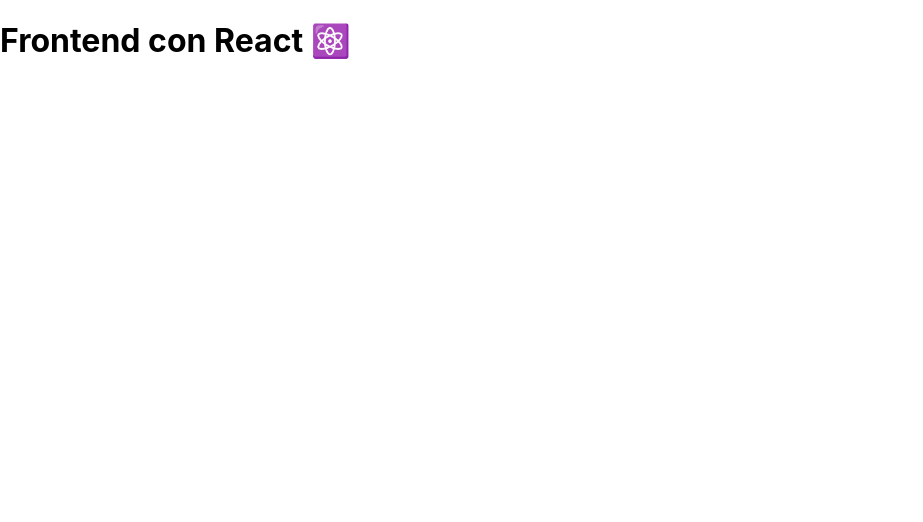
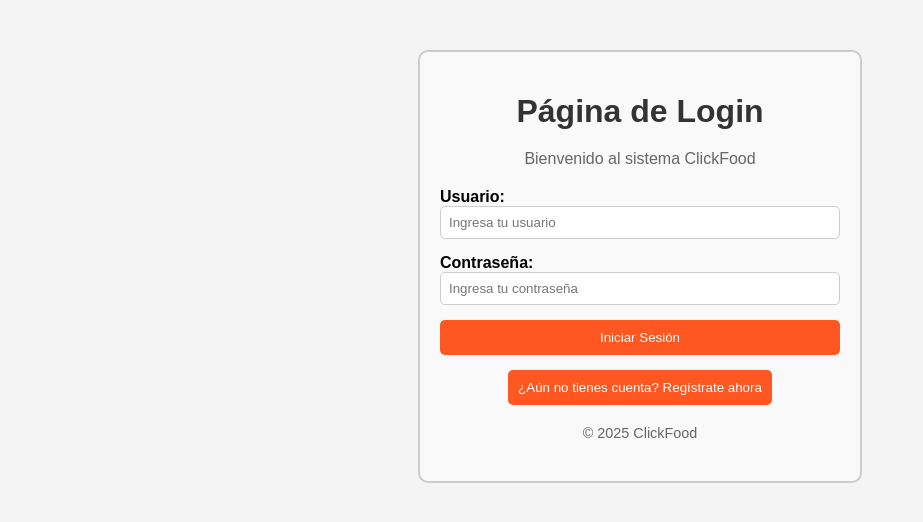
Before and after one commit to JuanJoseFamilia/clickfood, a React (Create React App) app: page /login in a window 1280 px wide. Shown: the top 522 px of the page, without its empty margins (0-923 px from the left). Built offline with nearby package versions, Linux system fonts and the light colour scheme; no server answers.

Commit message:
Configuracion Inicial Base

```diff
--- a/src/App.js
+++ b/src/App.js
@@ -1,18 +1,43 @@
-import React, { useEffect, useState } from "react";
+//import React, { useEffect, useState } from "react";
+
+//function App() {
+//  const [mensaje, setMensaje] = useState("");
+//
+//  useEffect(() => {
+//    fetch("http://localhost:5000/api")
+//      .then((res) => res.json())
+//      .then((data) => setMensaje(data.mensaje));
+//  }, []);
+//
+//  return (
+//    <div>
+//      <h1>Frontend con React ⚛️</h1>
+//      <p>{mensaje}</p>
+//    </div>
+//  );
+//}
+//
+//export default App;
+
+
+//import React from "react";
+import { Routes, Route, Link } from "react-router-dom";
+import Login from "./screens/login";
+import Reservas from "./screens/reservas";
+import Home from "./screens/home";
+import Registrarse from "./screens/registrarse";
+
 
 function App() {
-  const [mensaje, setMensaje] = useState("");
-
-  useEffect(() => {
-    fetch("http://localhost:5000/api")
-      .then((res) => res.json())
-      .then((data) => setMensaje(data.mensaje));
-  }, []);
-
   return (
     <div>
-      <h1>Frontend con React ⚛️</h1>
-      <p>{mensaje}</p>
+
+      <Routes>
+        <Route path="/" element={<Home />} />
+        <Route path="/login" element={<Login />} />
+        <Route path="/reservas" element={<Reservas />} />
+        <Route path="/registrarse" element={<Registrarse />} />
+      </Routes>
     </div>
   );
 }
--- a/src/index.js
+++ b/src/index.js
@@ -2,16 +2,24 @@
 import ReactDOM from 'react-dom/client';
 import './index.css';
 import App from './App';
+import { BrowserRouter } from "react-router-dom";
 import reportWebVitals from './reportWebVitals';
 
-const root = ReactDOM.createRoot(document.getElementById('root'));
-root.render(
-  <React.StrictMode>
-    <App />
-  </React.StrictMode>
-);
+//const root = ReactDOM.createRoot(document.getElementById('root'));
+//root.render(
+//  <React.StrictMode>
+//    <App />
+//  </React.StrictMode>
+//);
 
 // If you want to start measuring performance in your app, pass a function
 // to log results (for example: reportWebVitals(console.log))
 // or send to an analytics endpoint. Learn more: https://bit.ly/CRA-vitals
-reportWebVitals();
+//reportWebVitals();
+
+const root = ReactDOM.createRoot(document.getElementById("root"));
+root.render(
+  <BrowserRouter>
+    <App />
+  </BrowserRouter>
+);
--- /dev/null
+++ b/src/screens/home.js
@@ -0,0 +1,13 @@
+import "./styles/style.css";
+
+
+function Home() {
+  return (
+    <div className="container">
+      <h1>Bienvenido a ClickFood</h1>
+      <p>Explora nuestros servicios y reserva tu mesa.</p>
+    </div>
+  );
+}
+
+export default Home;
--- /dev/null
+++ b/src/screens/login.js
@@ -0,0 +1,39 @@
+import "./styles/login.css";
+import { Link } from "react-router-dom";
+
+function Login() {
+  return (
+    <div className="login-container">
+      <h1>Página de Login</h1>
+
+      <p>Bienvenido al sistema ClickFood </p>
+
+      <form className="login-form">
+        <label>
+          Usuario:
+          <input type="text" name="usuario" placeholder="Ingresa tu usuario" />
+        </label>
+
+        <label>
+          Contraseña:
+          <input type="password" name="password" placeholder="Ingresa tu contraseña" />
+        </label>
+
+        <button type="submit">Iniciar Sesión</button>
+
+        <a href="/registrarse" target="_blank" rel="noopener noreferrer">
+         <button type="button">
+           ¿Aún no tienes cuenta? Regístrate ahora
+         </button>
+        </a>
+
+
+      </form>
+
+      <footer>
+        <p>© 2025 ClickFood</p>
+      </footer>
+    </div>
+  );
+}
+export default Login;
--- /dev/null
+++ b/src/screens/registrarse.js
@@ -0,0 +1,37 @@
+import "./styles/login.css";
+
+function Registrarse() {
+  return (
+    <div className="login-container">
+      <h1>Página de Registro</h1>
+
+      <p>Registrate ahora en ClickFood </p>
+
+      <form className="login-form">
+        <label>
+          Usuario:
+          <input type="text" name="usuario" placeholder="Ingresa nombre de usuario" />
+        </label>
+
+        <label>
+          Email:
+          <input type="text" name="usuario" placeholder="Ingresa tu email" />
+        </label>
+
+        <label>
+          Contraseña:
+          <input type="password" name="password" placeholder="Ingresa tu contraseña" />
+        </label>
+
+        <button type="submit">Registrarse</button>
+
+
+      </form>
+
+      <footer>
+        <p>© 2025 ClickFood</p>
+      </footer>
+    </div>
+  );
+}
+export default Registrarse;
--- /dev/null
+++ b/src/screens/reservas.js
@@ -0,0 +1,27 @@
+import "./styles/style.css";
+
+
+function Reservas() {
+  return (
+    <div className="container">
+      <h1>Reservas</h1>
+      <form className="form">
+        <label>
+          Fecha:
+          <input type="date" />
+        </label>
+        <label>
+          Hora:
+          <input type="time" />
+        </label>
+        <label>
+          Número de personas:
+          <input type="number" min="1" />
+        </label>
+        <button type="submit">Reservar</button>
+      </form>
+    </div>
+  );
+}
+
+export default Reservas;
--- /dev/null
+++ b/src/screens/styles/login.css
@@ -0,0 +1,58 @@
+.login-container {
+  max-width: 400px;
+  margin: 50px auto;
+  padding: 20px;
+  border: 2px solid #ccc;
+  border-radius: 10px;
+  background-color: #f9f9f9;
+  text-align: center;
+  font-family: Arial, sans-serif;
+}
+
+.login-container h1 {
+  color: #333;
+  margin-bottom: 20px;
+}
+
+.login-container p {
+  color: #666;
+  margin-bottom: 20px;
+}
+
+.login-form {
+  display: flex;
+  flex-direction: column;
+  gap: 15px;
+}
+
+.login-form label {
+  text-align: left;
+  font-weight: bold;
+  display: flex;
+  flex-direction: column;
+}
+
+.login-form input {
+  padding: 8px;
+  border: 1px solid #ccc;
+  border-radius: 5px;
+}
+
+.login-form button {
+  padding: 10px;
+  background-color: #ff5722;
+  color: white;
+  border: none;
+  border-radius: 5px;
+  cursor: pointer;
+}
+
+.login-form button:hover {
+  background-color: #e64a19;
+}
+
+footer {
+  margin-top: 20px;
+  font-size: 0.9em;
+  color: #999;
+}
--- /dev/null
+++ b/src/screens/styles/style.css
@@ -0,0 +1,56 @@
+body {
+  font-family: Arial, sans-serif;
+  background-color: #f4f4f4;
+  margin: 0;
+  padding: 0;
+}
+
+.container {
+  max-width: 500px;
+  margin: 40px auto;
+  padding: 20px;
+  background: white;
+  border-radius: 10px;
+  box-shadow: 0px 2px 10px rgba(0, 0, 0, 0.1);
+}
+
+h1 {
+  text-align: center;
+  color: #333;
+}
+
+p {
+  text-align: center;
+  color: #666;
+}
+
+.form {
+  display: flex;
+  flex-direction: column;
+  gap: 15px;
+}
+
+label {
+  font-weight: bold;
+  display: flex;
+  flex-direction: column;
+}
+
+input {
+  padding: 10px;
+  border: 1px solid #ccc;
+  border-radius: 5px;
+}
+
+button {
+  padding: 10px;
+  background-color: #ff5722;
+  color: white;
+  border: none;
+  border-radius: 5px;
+  cursor: pointer;
+}
+
+button:hover {
+  background-color: #e64a19;
+}
```
Also changed, not shown: package.json (+7 -1 lines), 1 other file (tests, documents, lock files or other folders).
